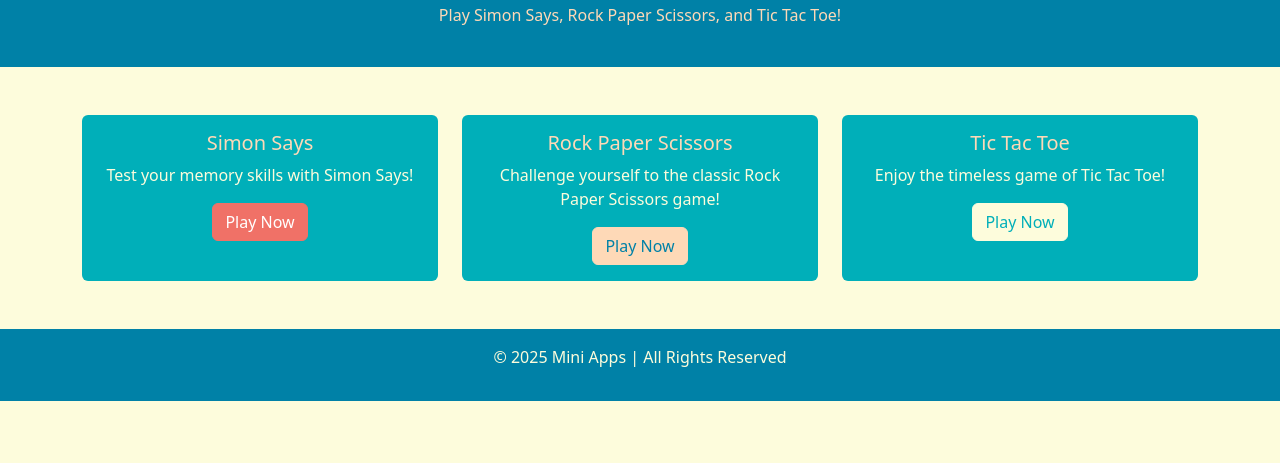
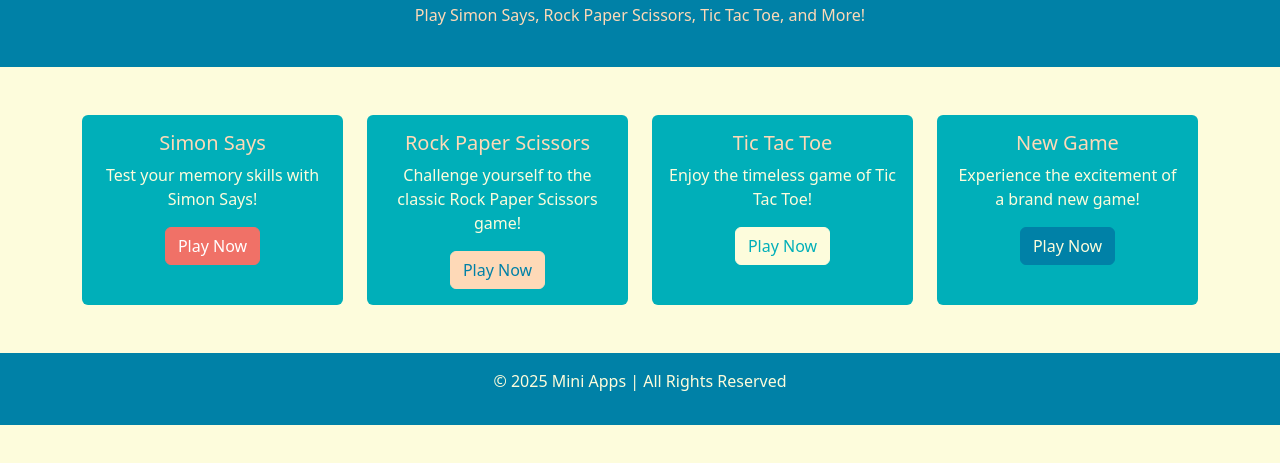
Before and after one commit to justtcallmejayy/Mini-Apps, a plain HTML site: page index.html in a window 1280 px wide. Shown: the part 77-540 px from the top of the page. Drawn offline with nearby package versions, Linux system fonts and the light colour scheme.

Commit message:
Initial code for game app

```diff
--- a/index.html
+++ b/index.html
@@ -43,6 +43,11 @@
         border-color: #fdfcdc;
         color: #00afb9;
       }
+      .btn-info {
+        background-color: #0081a7;
+        border-color: #0081a7;
+        color: #fdfcdc;
+      }
       footer {
         background-color: #0081a7;
         color: #fdfcdc;
@@ -52,13 +57,13 @@
   <body>
     <header class="text-center py-4">
       <h1>Mini Apps</h1>
-      <p>Play Simon Says, Rock Paper Scissors, and Tic Tac Toe!</p>
+      <p>Play Simon Says, Rock Paper Scissors, Tic Tac Toe, and More!</p>
     </header>
 
     <main class="container my-5">
       <div class="row g-4">
         <!-- Simon Says Game -->
-        <div class="col-md-4">
+        <div class="col-md-3">
           <div class="card h-100">
             <div class="card-body text-center">
               <h5 class="card-title">Simon Says</h5>
@@ -69,7 +74,7 @@
         </div>
 
         <!-- Rock Paper Scissors Game -->
-        <div class="col-md-4">
+        <div class="col-md-3">
           <div class="card h-100">
             <div class="card-body text-center">
               <h5 class="card-title">Rock Paper Scissors</h5>
@@ -82,12 +87,25 @@
         </div>
 
         <!-- Tic Tac Toe Game -->
-        <div class="col-md-4">
+        <div class="col-md-3">
           <div class="card h-100">
             <div class="card-body text-center">
               <h5 class="card-title">Tic Tac Toe</h5>
               <p class="card-text">Enjoy the timeless game of Tic Tac Toe!</p>
               <a href="#" class="btn btn-warning">Play Now</a>
+            </div>
+          </div>
+        </div>
+
+        <!-- Fourth Game -->
+        <div class="col-md-3">
+          <div class="card h-100">
+            <div class="card-body text-center">
+              <h5 class="card-title">New Game</h5>
+              <p class="card-text">
+                Experience the excitement of a brand new game!
+              </p>
+              <a href="#" class="btn btn-info">Play Now</a>
             </div>
           </div>
         </div>
```
